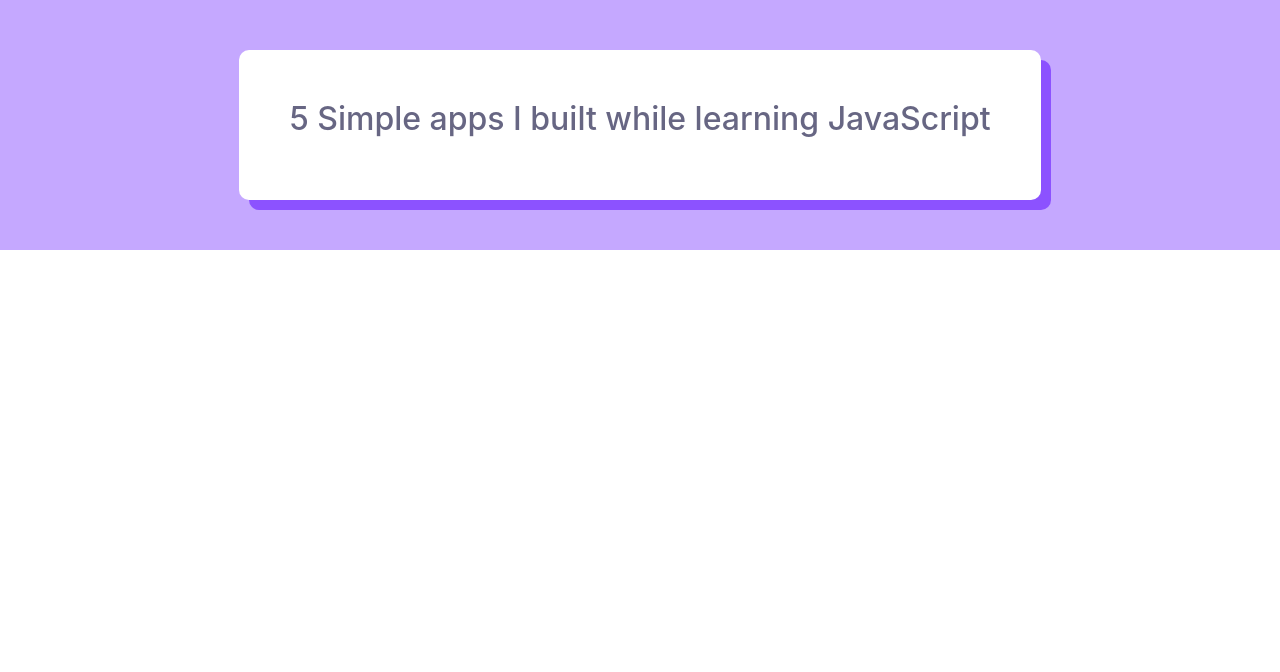
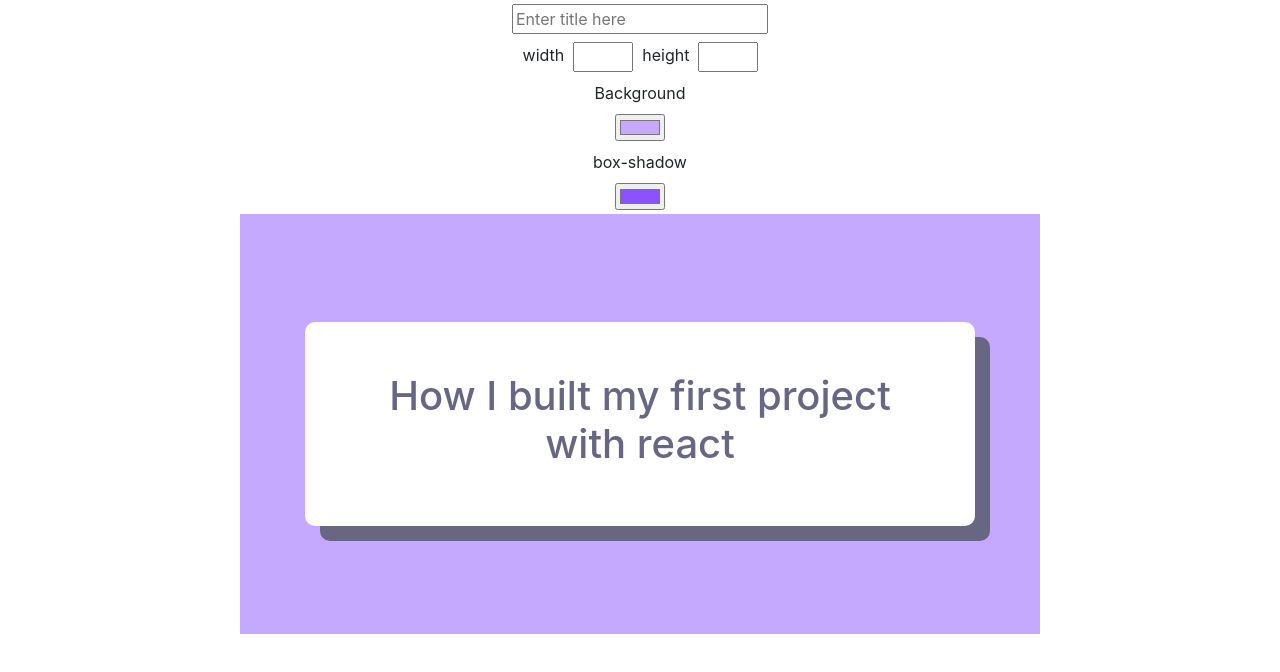
Before and after one commit to rutikwankhade/CoverView, a React (Create React App) app: page / in a window 1280 px wide. Shown: the top 672 px of the page. Built offline with nearby package versions, Linux system fonts and the light colour scheme.

Commit message:
feat:added imgconfig component

```diff
--- a/src/components/App.js
+++ b/src/components/App.js
@@ -1,17 +1,19 @@
 import React from 'react';
-import CoverImage from './CoverImage';
+import ConfigCover from './ConfigCover';
 
 
-class App extends React.Component{
+class App extends React.Component {
 
 
-    render(){
+    render() {
         return (
-
-            <CoverImage/>
+            <div>
+                <ConfigCover />
+            </div>
 
 
-            );
+
+        );
 
     }
 }
--- /dev/null
+++ b/src/components/ConfigCover.css
@@ -0,0 +1,12 @@
+.container{
+    margin:20px;
+    display:flex;
+    flex-direction: column;
+
+    justify-content: center;
+    align-items: center;
+}
+
+label{margin:5px;}
+.input-sm{width:60px;}
+input{margin:4px;}
--- /dev/null
+++ b/src/components/ConfigCover.js
@@ -0,0 +1,63 @@
+import React from 'react';
+import './ConfigCover.css'
+import CoverImage from './CoverImage';
+class ConfigCover extends React.Component {
+
+    state = {
+        title: 'How I built my first project with react',
+        height: 420,
+        width: 800,
+        bgcolor: '',
+        bxshadow: ''
+    };
+
+    render() {
+        return (
+            <div className="container">
+
+
+                    <input type="text" placeholder="Enter title here"
+                    onChange={e=>this.setState({title:e.target.value})}></input>
+
+                    <div className="d-flex flex-row">
+                        <label >width</label>
+                        <input type="number" name="width" className="input-sm"
+                        onChange={e=>this.setState({width:e.target.value})}></input>
+                        <label >height</label>
+                        <input type="number" name="height" className="input-sm"
+                        onChange={e=>this.setState({height:e.target.value})}></input>
+                    </div>
+
+
+                    <label>Background</label>
+                    <input type="color" defaultValue="#c5a8ff"
+                    onChange={e=>this.setState({bgcolor:e.target.value})}/>
+
+                    <label>box-shadow</label>
+                    <input type="color" defaultValue="#8c52ff"
+                    onChange={e=>this.setState({bxshadow:e.target.value})} />
+
+
+
+
+
+                <CoverImage
+                title={this.state.title}
+                bgcolor={this.state.bgcolor}
+                bxshadow={this.state.bxshadow}
+                height={this.state.height}
+                width={this.state.width}
+                />
+
+
+
+            </div>
+
+
+
+
+        );
+    }
+}
+
+export default ConfigCover;
--- a/src/components/CoverImage.css
+++ b/src/components/CoverImage.css
@@ -1,5 +1,11 @@
+
+.container{
+    margin:auto;
+    justify-content: center;
+    align-items: center;
+}
 .cover{
-    margin:auto;
+
     width:auto;
     height:auto;
     background-color: #c5a8ff;
@@ -8,13 +14,14 @@
 }
 
 .card{
-   height:150px;
-   min-width:400px;
+   height:auto;
+   width:auto;
    border-radius: 10px;
    margin:50px;
    background-color: #ffffff;
    display:inline-block;
-   box-shadow: 10px 10px #8c52ff;
+   box-shadow: 10px 10px  #8c52ff;
+
    text-align: center;
    color:#676683;
    border:none;
--- a/src/components/CoverImage.js
+++ b/src/components/CoverImage.js
@@ -2,15 +2,19 @@
 import './CoverImage.css';
 
 
-class CoverImage extends React.Component{
+class CoverImage extends React.Component {
 
 
-    render(){
+
+
+    render() {
         return (
-            <div className="cover img-fluid">
-             <div className="card">
-             <h2>5 Simple apps I built while learning JavaScript</h2>
-            </div>
+            <div className="cover container"
+                style={{ backgroundColor: this.props.bgcolor, height: this.props.height, width: this.props.width }}>
+                <div className="card"
+                    style={{ boxShadow: `15px 15px ${this.props.bxshadow}` }}>
+                    <h1>{this.props.title}</h1>
+                </div>
             </div>
         );
     }
```
